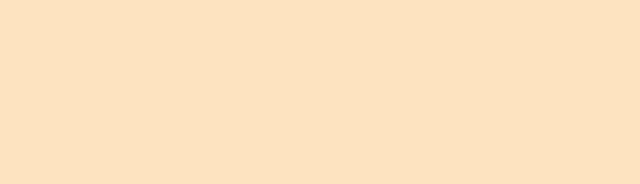
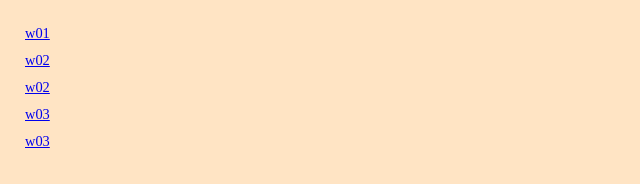
Before and after one commit to zous71628/1091-1N-demo-209410702, a plain HTML site: page index.html in a window 1280 px wide. Shown: the whole page, without its empty margins (0-640 px from the left). Drawn offline with Linux system fonts and the light colour scheme.

Commit message:
Intitial commit, saving w01~w03 file

```diff
--- a/index.html
+++ b/index.html
@@ -4,25 +4,25 @@
     <meta charset="UTF-8" />
     <meta name="viewport" content="width=device-width, initial-scale=1.0" />
     <title>Document</title>
-    <link rel="stylesheet" href="style.css" />
+    <link rel="stylesheet" href="./style.css" />
   </head>
   <body>
     <div class="container">
       <ul>
         <li>
-          <a href="./w01-intro-pokemon/"></a>
+          <a href="./w01-intro-pokemon/">w01</a>
         </li>
         <li>
-          <a href="./w02-blog/blog.html"></a>
+          <a href="./w02-blog/blog.html">w02</a>
         </li>
         <li>
-          <a href="./w02-imgGallery/imgGallery.html"></a>
+          <a href="./w02-imgGallery/imgGallery.html">w02</a>
         </li>
         <li>
-          <a href="./w03-div/div.html"></a>
+          <a href="./w03-div/div.html">w03</a>
         </li>
         <li>
-          <a href="./w03-div-tku60/div_tku60.html"></a>
+          <a href="./w03-div-tku60/div_tku60.html">w03</a>
         </li>
       </ul>
     </div>
```
